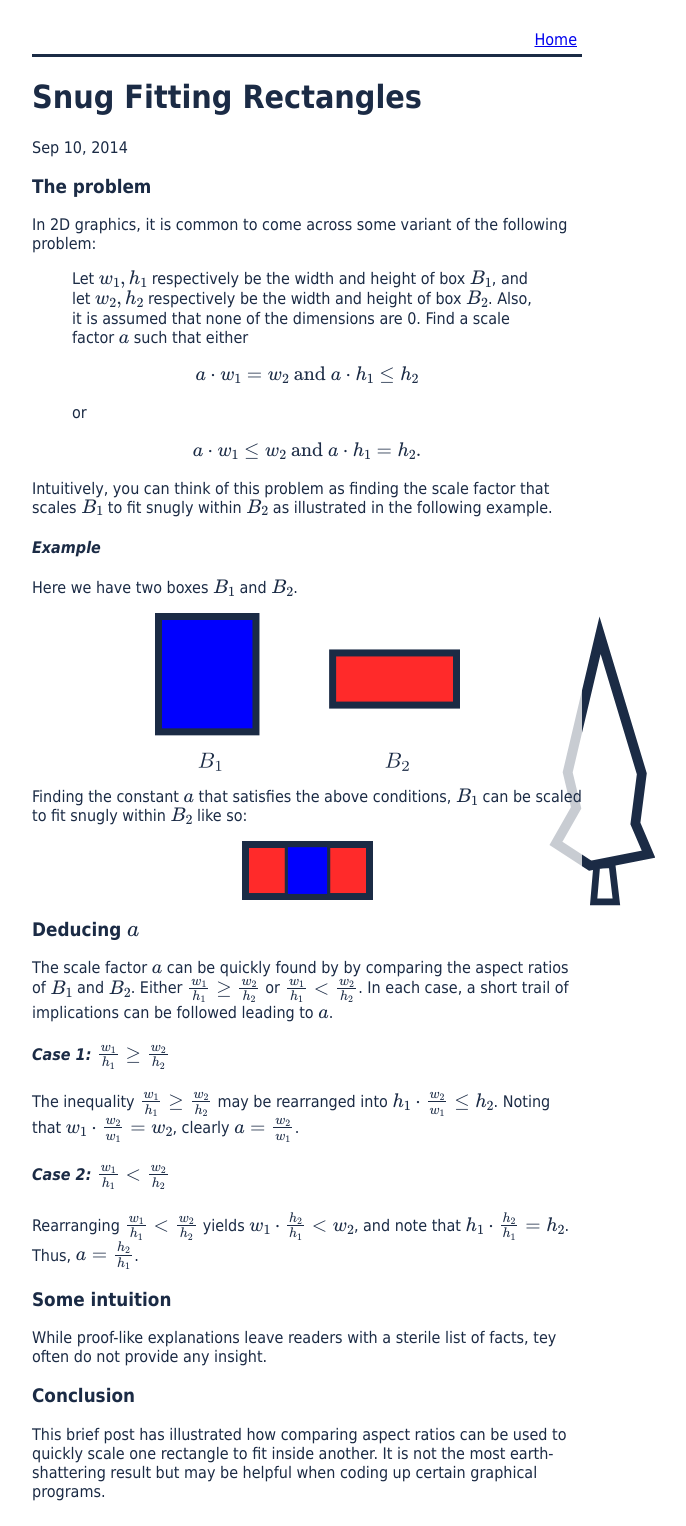
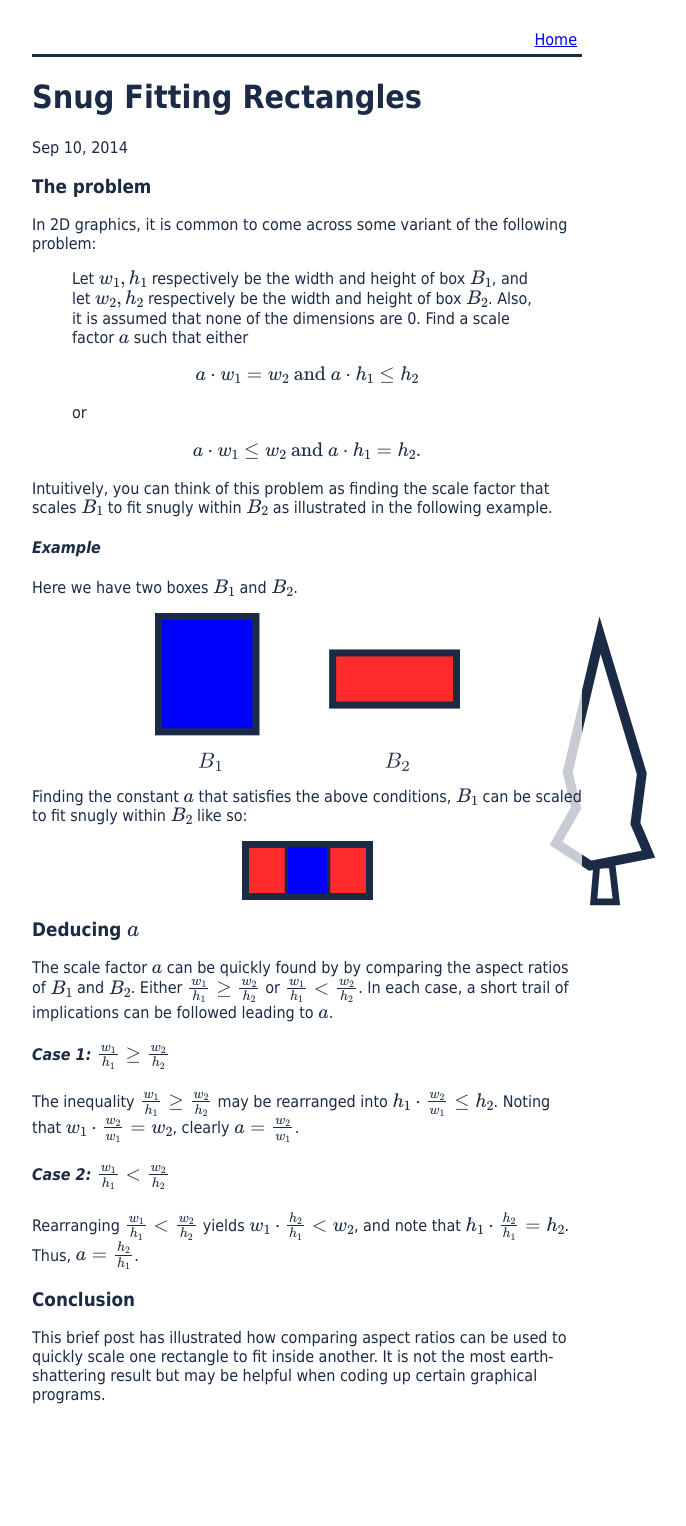
Before and after one commit to lewistg/lewistg.github.io, a Jekyll site: the page built from _posts/2014-09-10-a-rectangle-within-a-rectangle.markdown, in a window 1280 px wide. Shown: the whole page, without its empty margins (333-1019 px from the left). Built offline with Jekyll 4.4.1, drawn with Linux system fonts in a browser that asks for light colours; formulas are drawn with MathJax 3; after the commit the page ends 1429 px from its top, so only the background shows below that.

Commit message:
Removed typo

```diff
--- a/_posts/2014-09-10-a-rectangle-within-a-rectangle.markdown
+++ b/_posts/2014-09-10-a-rectangle-within-a-rectangle.markdown
@@ -47,10 +47,6 @@ Rearranging \\(\frac{w_1}{h_1} < \frac{w_2}{h_2}\\) yields \\(w_1 \cdot
 \frac{h_2}{h_1} < w_2\\), and note that \\(h_1 \cdot \frac{h_2}{h_1} = h_2\\).
 Thus, \\(a = \frac{h_2}{h_1}\\).
 
-### Some intuition
-
-While proof-like explanations leave readers with a sterile list of facts, tey often do not provide any insight.
-
 ### Conclusion
 
 This brief post has illustrated how comparing aspect ratios can be used to
```
